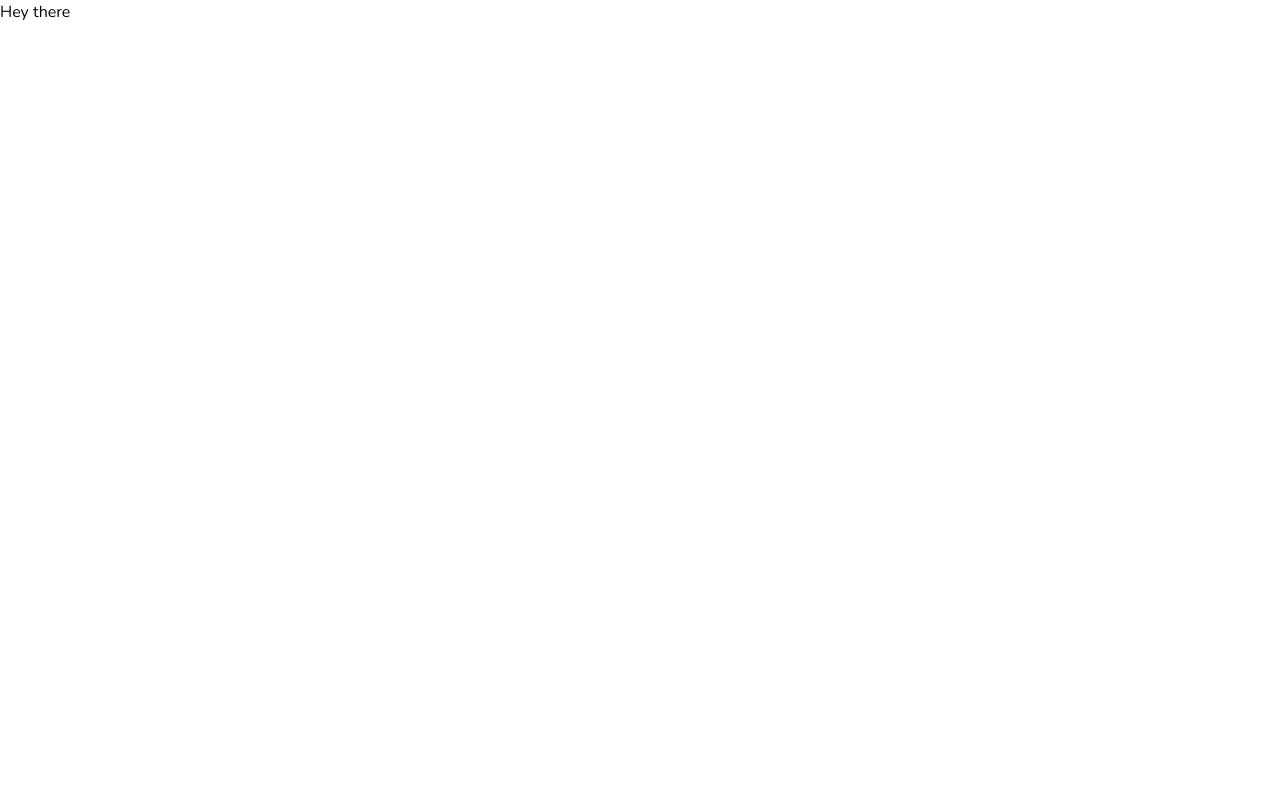
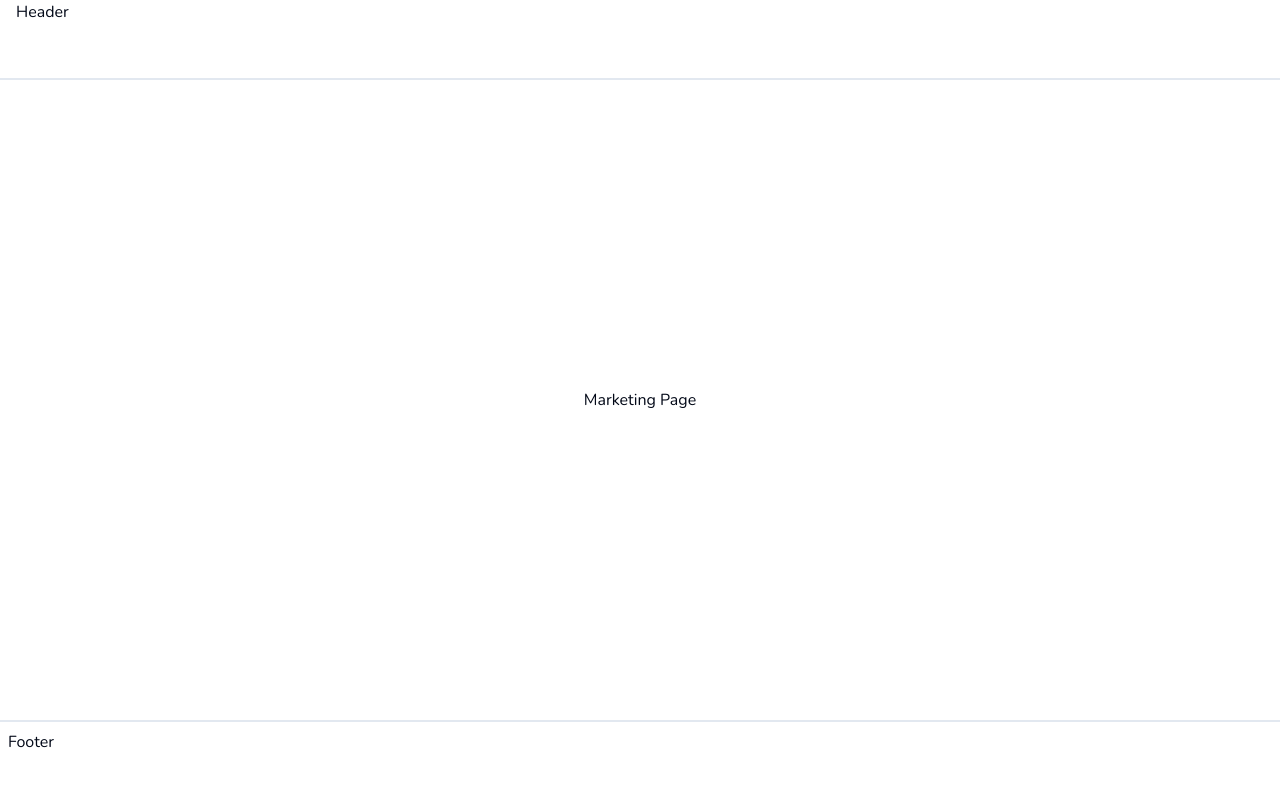
Before and after one commit to enickgoku/full-scale, a Next.js app: page / in a window 1280 px wide. Shown: the top 786 px of the page. Built offline with nearby package versions, Linux system fonts and the light colour scheme.

Commit message:
building landing page

```diff
--- /dev/null
+++ b/app/(marketing)/_components/footer.tsx
@@ -0,0 +1,7 @@
+export const Footer = () => {
+  return (
+    <footer className="hidden lg:block h-20 w-full border-t-2 border-slate-200 p-2">
+      Footer
+    </footer>
+  );
+};
--- /dev/null
+++ b/app/(marketing)/_components/header.tsx
@@ -0,0 +1,7 @@
+export const Header = () => {
+  return (
+    <header className="h-20 w-full border-b-2 border-slate-200 px-4">
+      Header
+    </header>
+  );
+};
--- /dev/null
+++ b/app/(marketing)/layout.tsx
@@ -0,0 +1,20 @@
+import { Footer } from './_components/footer';
+import { Header } from './_components/header';
+
+export const MarketingLayout = ({
+  children,
+}: {
+  children: React.ReactNode;
+}) => {
+  return (
+    <div className="min-h-screen flex flex-col">
+      <Header />
+      <main className="flex-1 flex flex-col items-center justify-center">
+        {children}
+      </main>
+      <Footer />
+    </div>
+  );
+};
+
+export default MarketingLayout;
--- a/app/page.tsx
+++ b/app/(marketing)/page.tsx
@@ -1,7 +1,7 @@
 export default function Home() {
   return (
     <div>
-      <h1>Hey there</h1>
+      <h1>Marketing Page</h1>
     </div>
   );
 }
```
